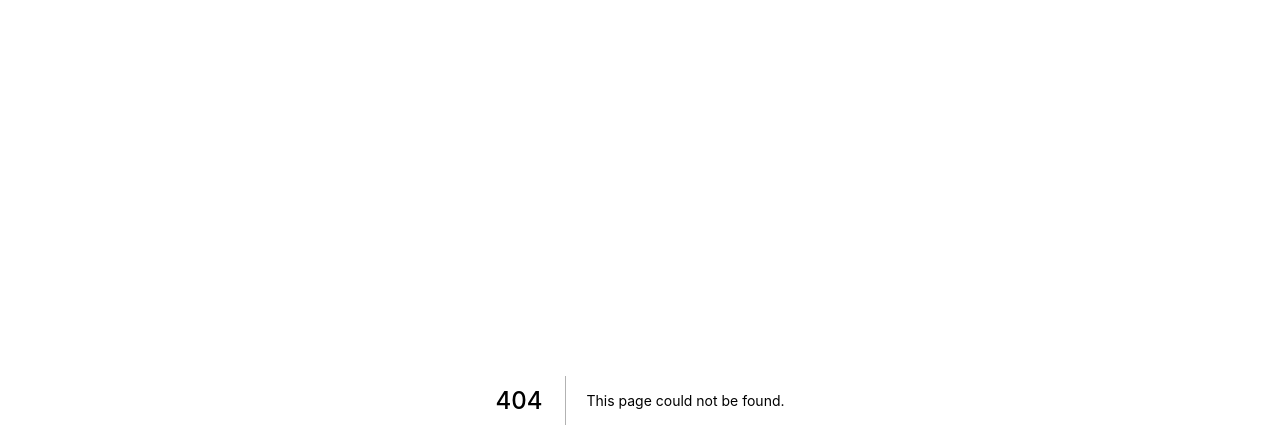
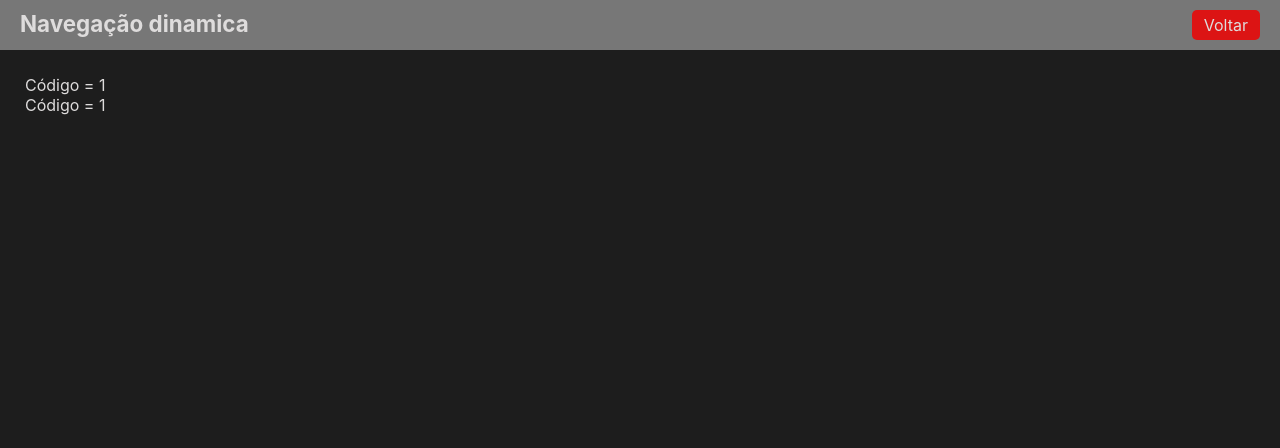
Before and after one commit to viniciusFUU/fundamentos, a Next.js app: page /cliente/1/1 in a window 1280 px wide. Before the commit this address had no page. Shown: the top 448 px of the page. Built offline with nearby package versions, Linux system fonts and the light colour scheme.

Commit message:
fundamentos Next.js #10

```diff
--- /dev/null
+++ b/src/pages/cliente/[filial]/[codigo].jsx
@@ -0,0 +1,13 @@
+import Layout from "../../../components/Layout";
+import {useRouter} from 'next/router'
+
+export default function ClientePorCodigo(){
+    const router = useRouter()
+
+    return(
+        <Layout titulo="Navegação dinamica">
+            <div>Código = {router.query.codigo}</div>
+            <div>Código = {router.query.filial}</div>
+        </Layout>
+    )
+}
--- a/src/pages/index.jsx
+++ b/src/pages/index.jsx
@@ -17,6 +17,7 @@
       <Navegador texto="Exemplo" destino="/exemplo" cor="rgb(255, 1, 234)"/>
       <Navegador texto="JSX" destino="/jsx" cor="red"/>
       <Navegador texto="Navegação #01" destino="/navegacao" cor="#c89a00"/>
+      <Navegador texto="Navegação #02" destino="/cliente/sp2/123" cor="#0004c8"/>
     </div>
   );
 }
```
